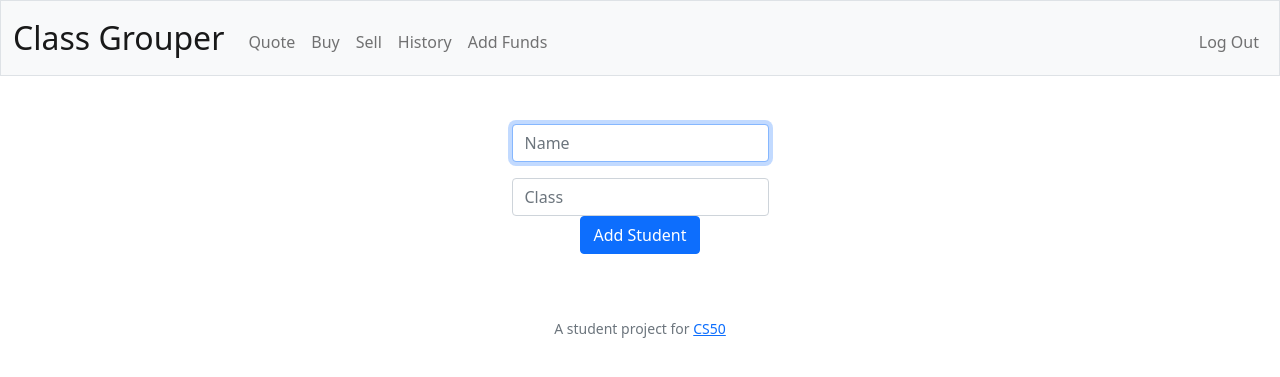
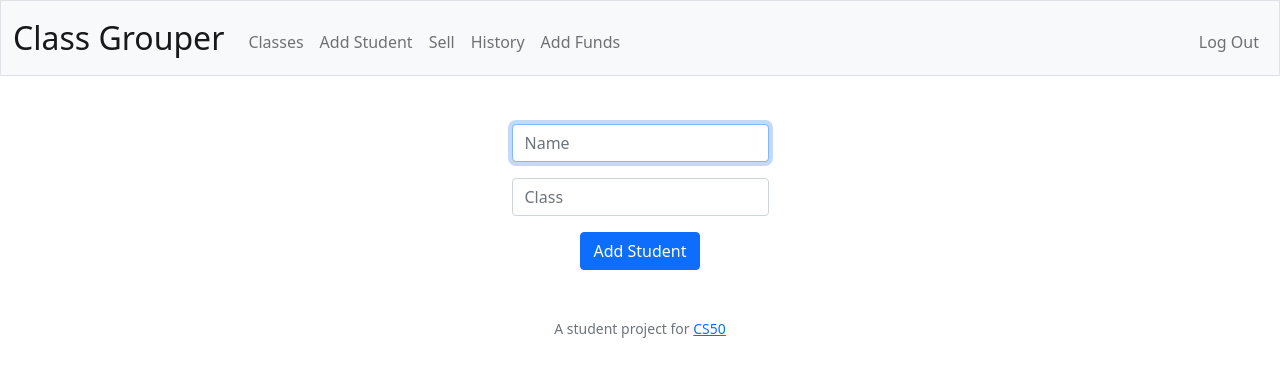
Before and after one commit to jdittert/cs50final, a Flask app: page /add_student in a window 1280 px wide. Shown: the top 377 px of the page. Run offline with Flask 2, Linux system fonts and the light colour scheme; a user stored in the database is signed in; some libraries are stand-ins or nearby versions.

Commit message:
Add single student 'works'

```diff
--- a/app.py
+++ b/app.py
@@ -60,7 +60,26 @@ def add_student():
 
     # If user reaches via POST
     if request.method == "POST":
-        return apology("TODO", 400)
+
+        # If name or class is left blank
+        if not request.form.get("name") or not request.form.get("class"):
+            return apology("Enter name and class", 400)
+
+        # Select for class ID
+        period = db.execute("SELECT id FROM classes WHERE class = ? AND teacher = ?", request.form.get("class"), session["user_id"])
+        period = int(period[0]["id"])
+
+        # If class ID does not exist
+        if not period:
+            return apology("Class has not been created yet", 400)
+
+        # Successfully add student
+        else:
+            flash("Student added!")
+            db.execute(
+                "INSERT INTO students (name, class, teacher) VALUES (?, ?, ?)", request.form.get("name"), period, session["user_id"]
+            )
+            return redirect("/classes")
 
     else:
         return render_template("addstudent.html")
--- a/templates/addstudent.html
+++ b/templates/addstudent.html
@@ -11,8 +11,7 @@
         </div>
         <div class="mb-3">
             <input class="form-control mx-auto w-auto" id="class" name="class" placeholder="Class" type="text">
-            <button class="btn btn-primary" type="submit">Add Student</button>
         </div>
-
+        <button class="btn btn-primary" type="submit">Add Student</button>
     </form>
 {% endblock %}
--- a/templates/layout.html
+++ b/templates/layout.html
@@ -31,8 +31,8 @@
                 <div class="collapse navbar-collapse" id="navbar">
                     {% if session["user_id"] %}
                         <ul class="navbar-nav me-auto mt-2">
-                            <li class="nav-item"><a class="nav-link" href="/quote">Quote</a></li>
-                            <li class="nav-item"><a class="nav-link" href="/buy">Buy</a></li>
+                            <li class="nav-item"><a class="nav-link" href="/classes">Classes</a></li>
+                            <li class="nav-item"><a class="nav-link" href="/add_student">Add Student</a></li>
                             <li class="nav-item"><a class="nav-link" href="/sell">Sell</a></li>
                             <li class="nav-item"><a class="nav-link" href="/history">History</a></li>
                             <li class="nav-item"><a class="nav-link" href="/add">Add Funds</a></li>
```
Also changed, not shown: seatingchart.db, 1 other file.
